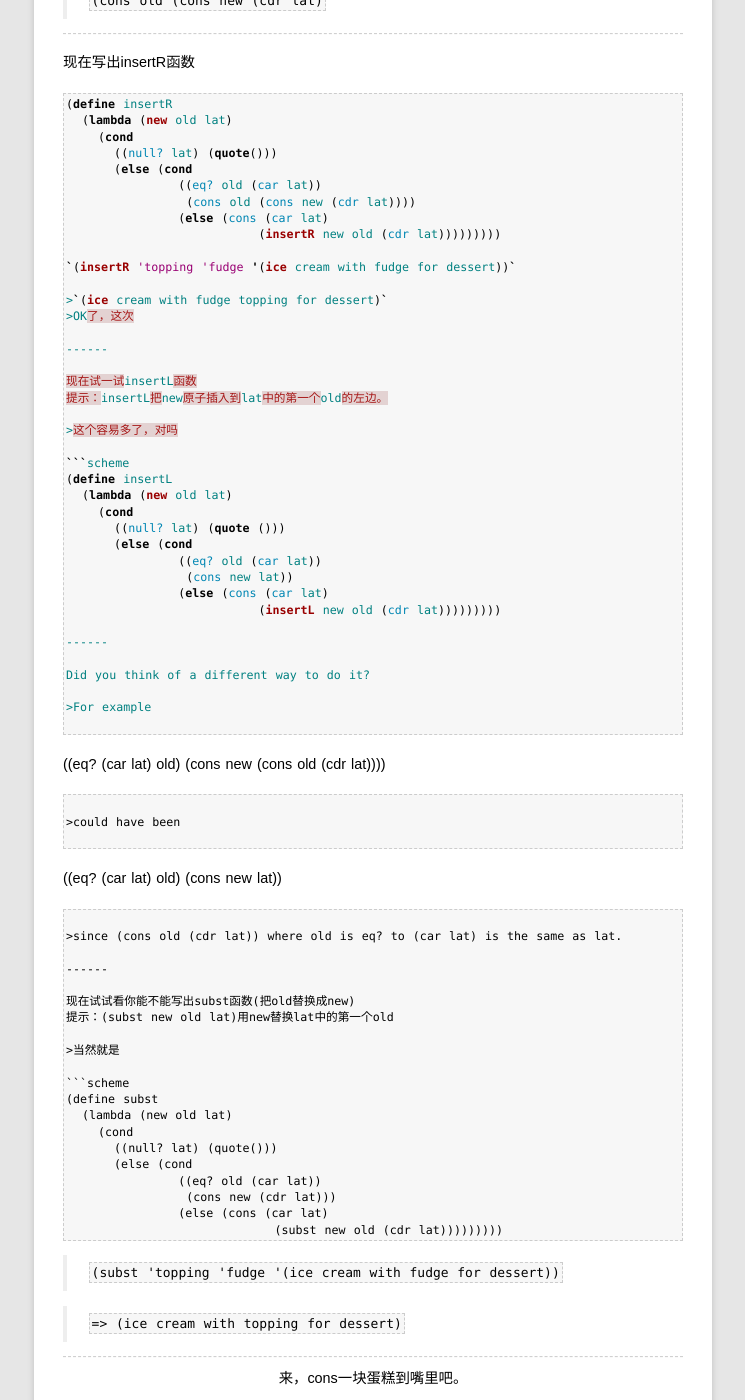
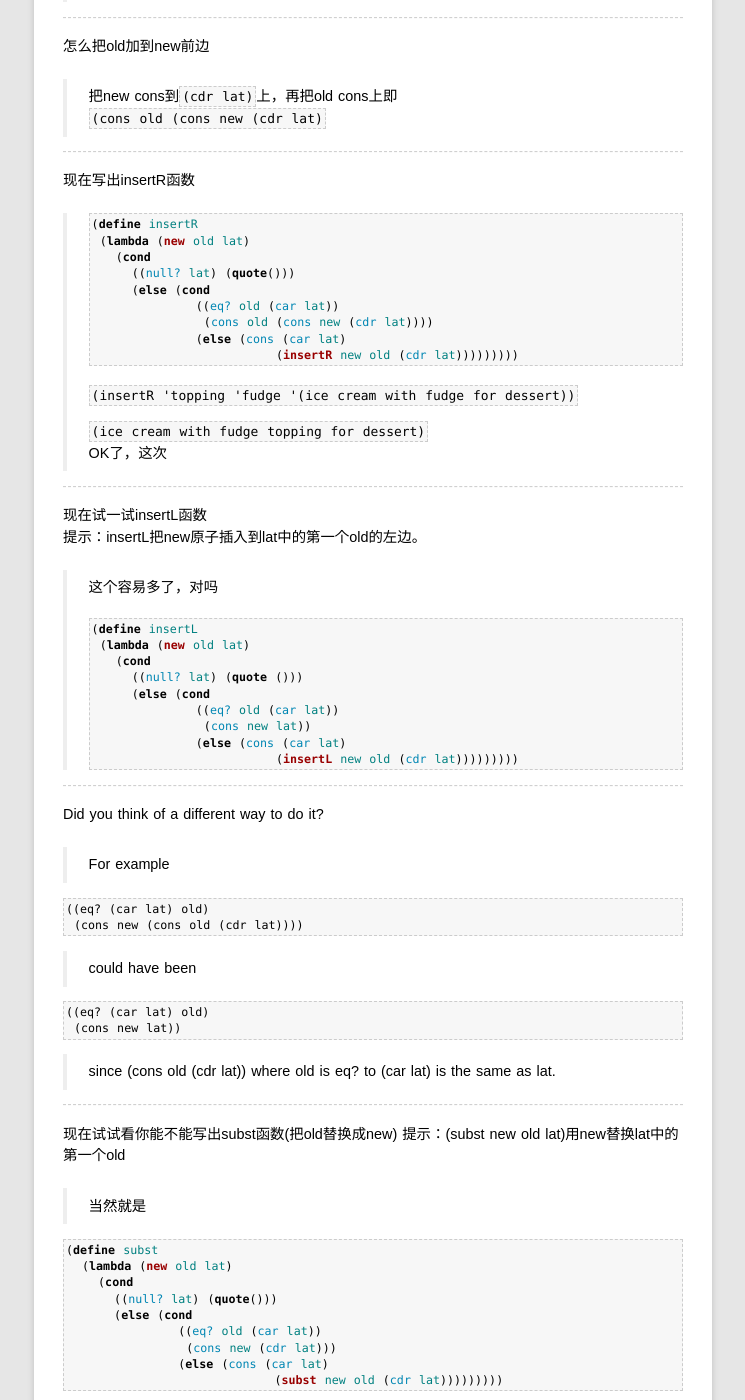
Before and after one commit to rhuichao/uternet.github.io, a Jekyll site: the page built from TLS/03.md, in a window 1280 px wide and 1400 px high, scrolled down 18012 px. Shown: the whole window, without its empty margins (267-1012 px from the left). Built offline with Jekyll 4.4.1, drawn with Linux system fonts in a browser that asks for light colours; some web fonts are replaced; Markdown is read by kramdown in place of the engine named in the settings; some of the changed lines change nothing that is shown; some of the changed text lies outside the part shown.

Commit message:
new document posted

````diff
--- a/TLS/03.md
+++ b/TLS/03.md
@@ -986,13 +986,16 @@
                       (insertR new old (cdr lat)))))))))
 ```
 
-------
-
-`(insertR 'topping 'fudge '(ice cream with fudge for dessert))`
-
+>Yes
+
+------
+
+现在,`(insertR new old lat)`的结果是什么？
+当 new 是 `topping`
+old 是 `fudge`
+lat 是 `(ice cream with fudge for dessert)`
 
 >`(ice cream with topping for dessert)`
-
 
 ------
 
@@ -1017,19 +1020,20 @@
 
 现在写出insertR函数
 
-```scheme
-(define insertR
-  (lambda (new old lat)
-    (cond
-      ((null? lat) (quote()))
-      (else (cond
-              ((eq? old (car lat))
-               (cons old (cons new (cdr lat))))
-              (else (cons (car lat)
-                        (insertR new old (cdr lat)))))))))
-
-`(insertR 'topping 'fudge '(ice cream with fudge for dessert))`
-
+>```scheme
+>(define insertR
+>  (lambda (new old lat)
+>    (cond
+>      ((null? lat) (quote()))
+>      (else (cond
+>              ((eq? old (car lat))
+>               (cons old (cons new (cdr lat))))
+>              (else (cons (car lat)
+>                        (insertR new old (cdr lat)))))))))
+>```
+>
+>`(insertR 'topping 'fudge '(ice cream with fudge for dessert))`
+>
 >`(ice cream with fudge topping for dessert)`
 >OK了，这次
 
@@ -1039,17 +1043,18 @@
 提示：insertL把new原子插入到lat中的第一个old的左边。
 
 >这个容易多了，对吗
-
-```scheme
-(define insertL
-  (lambda (new old lat)
-    (cond
-      ((null? lat) (quote ()))
-      (else (cond
-              ((eq? old (car lat))
-               (cons new lat))
-              (else (cons (car lat)
-                        (insertL new old (cdr lat)))))))))
+>
+>```scheme
+>(define insertL
+>  (lambda (new old lat)
+>    (cond
+>      ((null? lat) (quote ()))
+>      (else (cond
+>              ((eq? old (car lat))
+>               (cons new lat))
+>              (else (cons (car lat)
+>                        (insertL new old (cdr lat)))))))))
+>```
 
 ------
 
````
